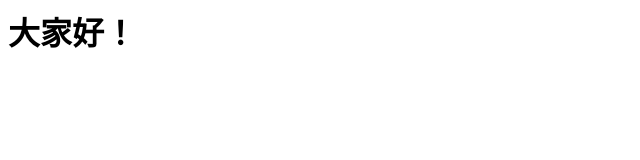
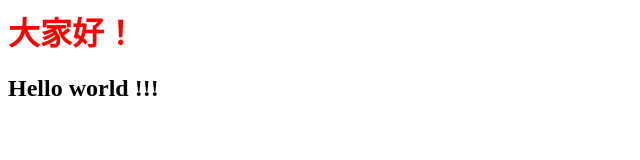
Before and after one commit to james-dp/learning-html, a plain HTML site: page index.html in a window 1280 px wide. Shown: the whole page, without its empty margins (0-640 px from the left). Drawn offline with Linux system fonts and the light colour scheme.

Commit message:
加入css

```diff
--- a/index.html
+++ b/index.html
@@ -1,7 +1,18 @@
 <html>
-  <head></head>
+  <head>
+    <style>
+        h1 {
+          color: red;
+        }
+    </style>
+
+  </head>
   <body>
     <h1>大家好！</h1>
 
+    <h2>Hello world !!!</h2>
+
+
+
   </body>
 </html>
```
